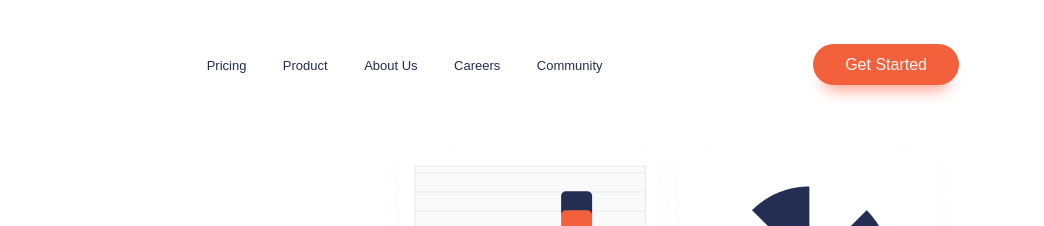
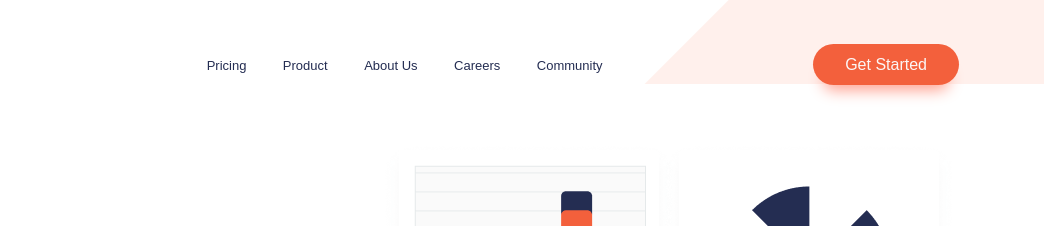
Before and after one commit to rabonas/manage, a plain HTML site: page index.html in a window 1280 px wide. Shown: the top 226 px of the page, 236-1280 px from the left. Drawn offline with Linux system fonts and the light colour scheme; files whose address does not match are found by name; a web font is replaced by a local one.

Commit message:
4 changed files added

```diff
--- a/css/style.css
+++ b/css/style.css
@@ -23,7 +23,7 @@ p {
 ================================ */
 
 header {
-    background-image: url(../img/bg-image.png);
+    background-image: url(../img/bg-header.png);
     background-repeat: no-repeat;
     background-position: right top;
 }
```
Also changed, not shown: index.html (+4 -1 lines), img/bg-header.png (renamed from img/bg-img header.png).
